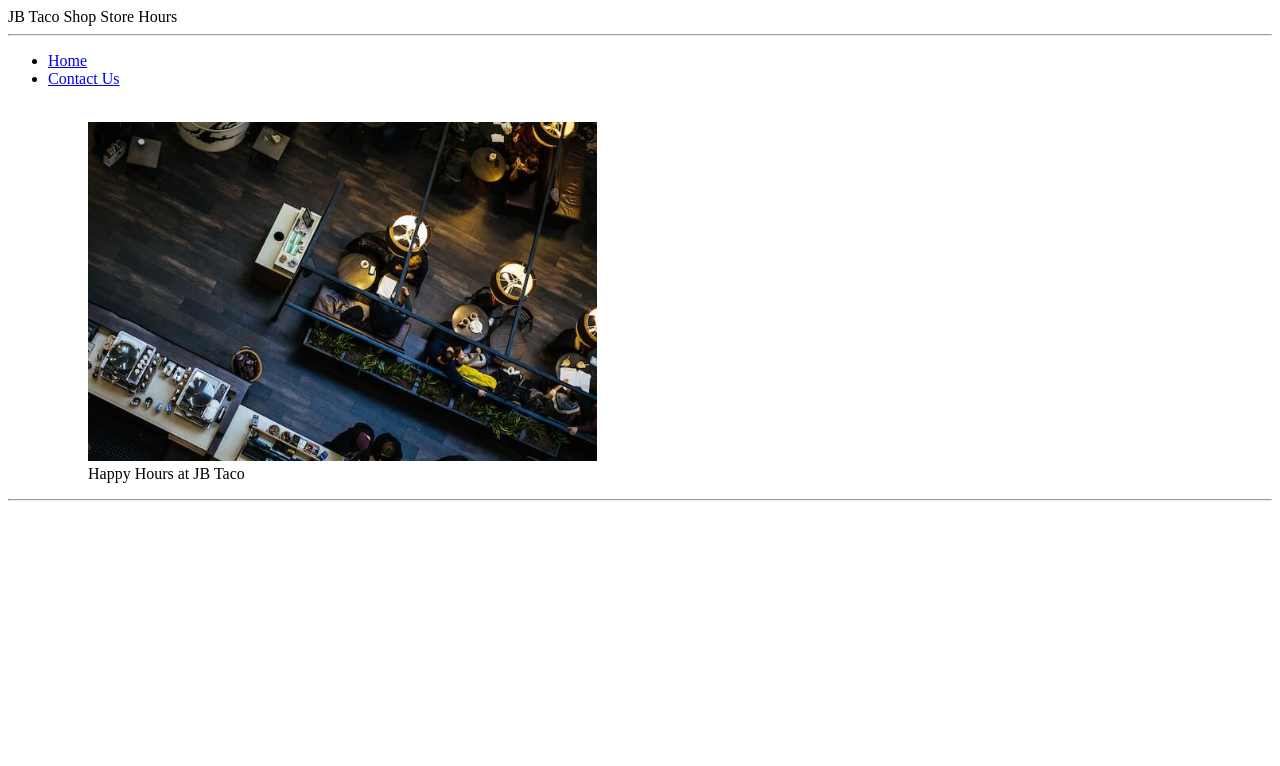
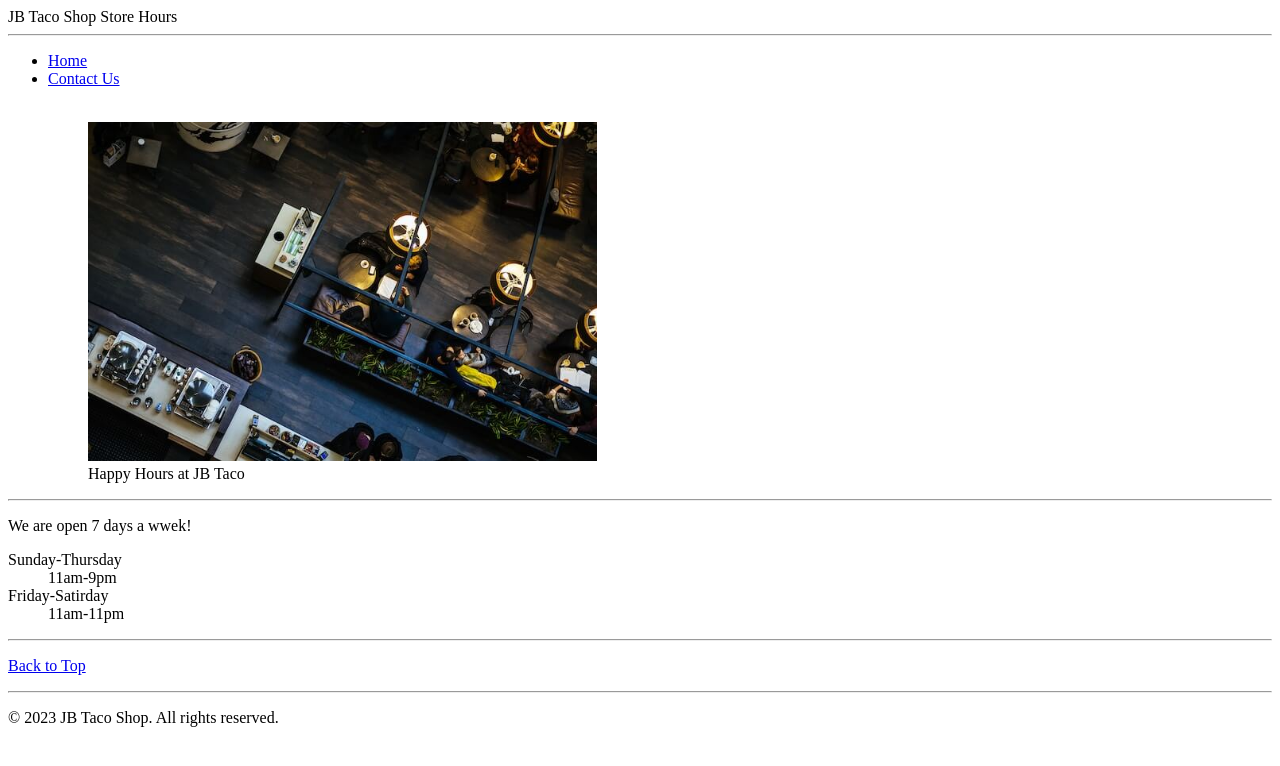
Before and after one commit to Yvsvff/html-project, a plain HTML site: page hours.html in a window 1280 px wide. Drawn offline with Linux system fonts and the light colour scheme.

Commit message:
Update hours.html

```diff
--- a/hours.html
+++ b/hours.html
@@ -37,7 +37,24 @@
         <hr>
 <body>
     <article>
+        <p>We are open 7 days a wwek!</p>
+        <dl>
+            <dt>Sunday-Thursday</dt>
+            <dd>11am-9pm</dd>
+            <dt>Friday-Satirday</dt>
+            <dd>11am-11pm</dd>
+        </dl>
+
 
     </article>
+
+    <hr>
+        <p><a href="#">Back to Top</a></p>
+        <hr>
+        <footer>
+            <p>&copy; 2023 JB Taco Shop. All rights reserved.</p>
+
+
+        </footer>
 </body>
 </html>
```
